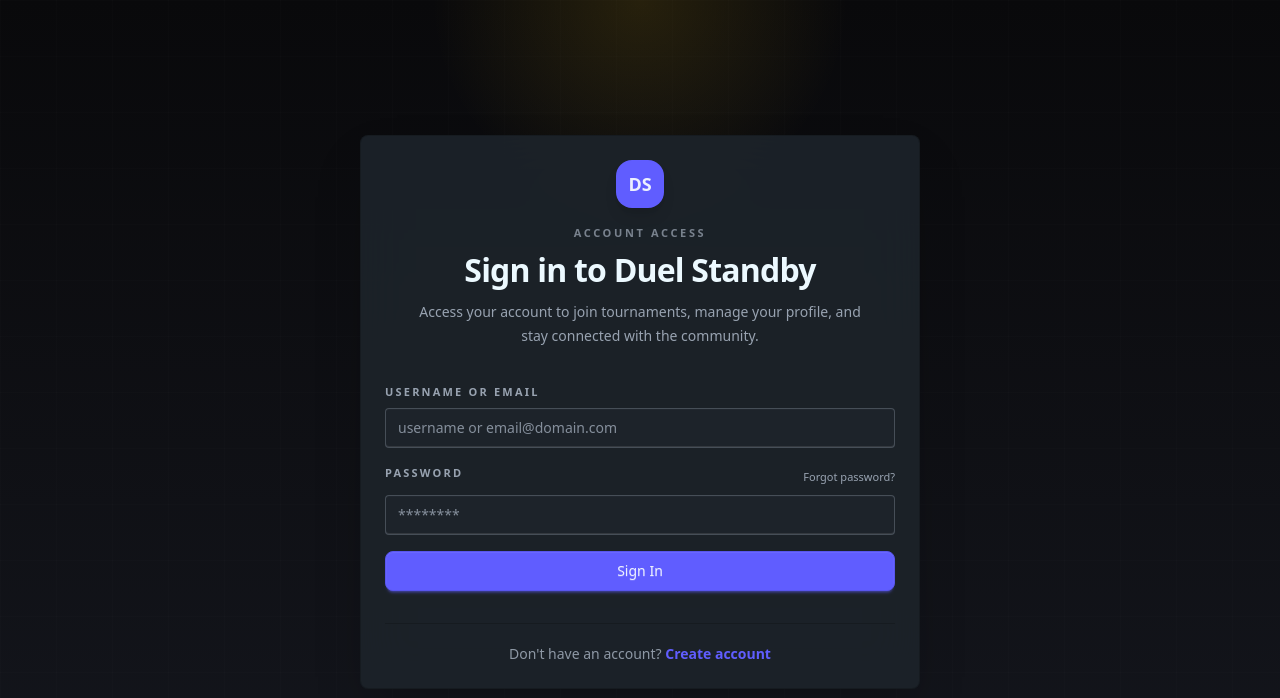
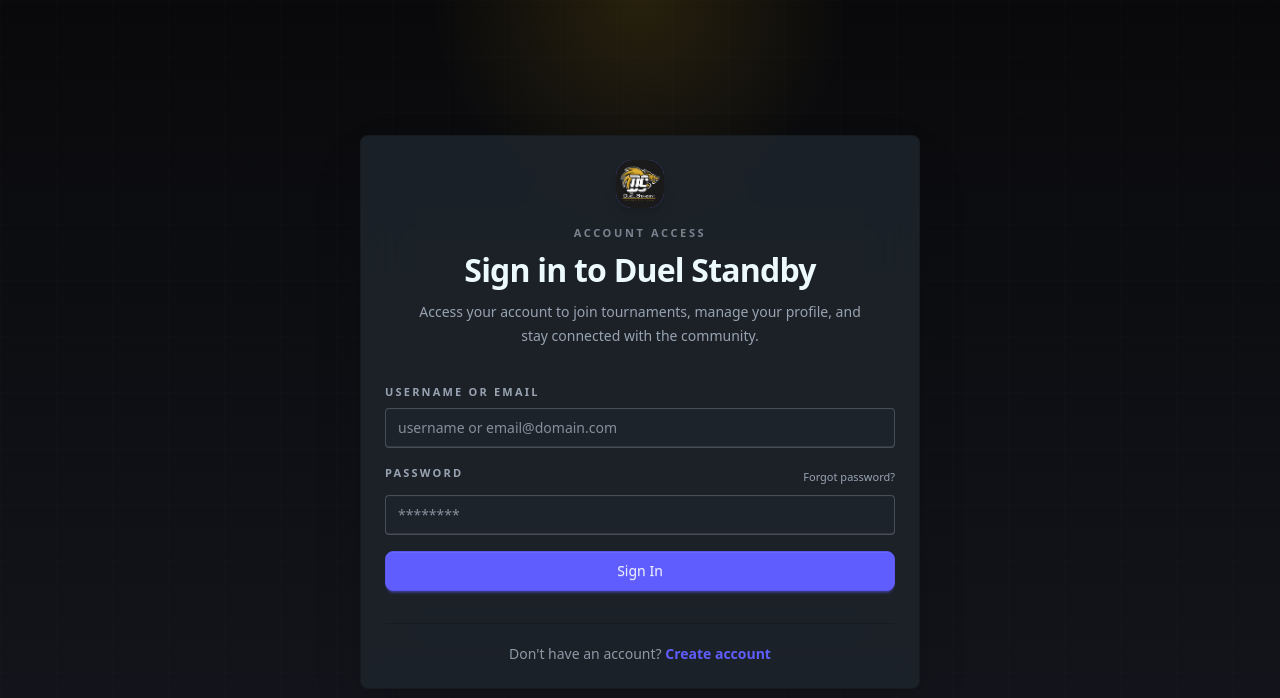
Before and after one commit to KIssShot-Shinobu/dsweb, a Next.js app: page /login in a window 1280 px wide. Shown: the top 698 px of the page. Built offline with nearby package versions, Linux system fonts and the light colour scheme; no server answers.

Commit message:
feat(ui): apply brand logo image across site

```diff
--- a/components/auth/auth-shell.tsx
+++ b/components/auth/auth-shell.tsx
@@ -1,3 +1,4 @@
+import Image from "next/image";
 import type { ReactNode } from "react";
 
 export function AuthShell({
@@ -18,8 +19,14 @@
             <section className="card border border-base-300/70 bg-base-100/92 shadow-2xl backdrop-blur-xl">
                 <div className="card-body p-4 sm:p-6">
                     <div className="mb-5 text-center sm:mb-6">
-                        <div className="badge badge-primary mx-auto h-11 w-11 rounded-2xl border-0 text-base font-black text-primary-content shadow-lg sm:h-12 sm:w-12 sm:text-lg">
-                            DS
+                        <div className="badge badge-primary mx-auto h-11 w-11 rounded-2xl border-0 p-0 shadow-lg sm:h-12 sm:w-12">
+                            <Image
+                                src="/logods.jpg"
+                                alt="Duel Standby"
+                                width={48}
+                                height={48}
+                                className="h-full w-full rounded-2xl object-cover"
+                            />
                         </div>
                         <div className="mt-4 text-[10px] font-semibold uppercase tracking-[0.24em] text-base-content/45 sm:text-[11px]">{eyebrow}</div>
                         <h1 className="mt-2 text-2xl font-black tracking-tight text-base-content sm:text-[2rem]">{title}</h1>
--- a/components/dashboard/sidebar.tsx
+++ b/components/dashboard/sidebar.tsx
@@ -1,5 +1,6 @@
 "use client";
 
+import Image from "next/image";
 import Link from "next/link";
 import { usePathname } from "next/navigation";
 import {
@@ -125,7 +126,15 @@
                     </button>
                     <div className="flex h-16 items-center justify-between border-b border-base-300 px-5">
                         <div className={`flex items-center gap-3 ${isCollapsed ? "lg:justify-center lg:w-full" : ""}`}>
-                            <div className="badge badge-primary h-10 w-10 rounded-2xl border-0 text-base font-black text-primary-content">DS</div>
+                            <div className="badge badge-primary h-10 w-10 rounded-2xl border-0 p-0">
+                                <Image
+                                    src="/logods.jpg"
+                                    alt="Duel Standby"
+                                    width={40}
+                                    height={40}
+                                    className="h-full w-full rounded-2xl object-cover"
+                                />
+                            </div>
                             <div className={isCollapsed ? "lg:hidden" : ""}>
                                 <div className="text-sm font-black tracking-wide">{t.dashboard.sidebar.brandTitle}</div>
                                 <div className="text-xs text-base-content/50">{t.dashboard.sidebar.brandSubtitle}</div>
--- a/components/sections/hero.tsx
+++ b/components/sections/hero.tsx
@@ -1,8 +1,9 @@
 "use client";
 
+import Image from "next/image";
 import Link from "next/link";
 import { motion } from "framer-motion";
-import { ArrowRight, Swords } from "lucide-react";
+import { ArrowRight } from "lucide-react";
 import { SOCIAL_LINKS } from "@/lib/social-links";
 import { useLocale } from "@/hooks/use-locale";
 
@@ -23,8 +24,15 @@
                         {t.home.heroBadge}
                     </motion.div>
 
-                    <motion.div variants={{ hidden: { opacity: 0, y: 18, scale: 0.92 }, show: { opacity: 1, y: 0, scale: 1 } }} transition={{ duration: 0.5 }} className="badge badge-primary mb-5 h-16 w-16 rounded-[24px] border-0 shadow-xl sm:mb-6 sm:h-20 sm:w-20 sm:rounded-[28px]">
-                        <Swords className="h-8 w-8 sm:h-10 sm:w-10" />
+                    <motion.div variants={{ hidden: { opacity: 0, y: 18, scale: 0.92 }, show: { opacity: 1, y: 0, scale: 1 } }} transition={{ duration: 0.5 }} className="badge badge-primary mb-5 h-16 w-16 rounded-[24px] border-0 p-0 shadow-xl sm:mb-6 sm:h-20 sm:w-20 sm:rounded-[28px]">
+                        <Image
+                            src="/logods.jpg"
+                            alt="Duel Standby"
+                            width={80}
+                            height={80}
+                            priority
+                            className="h-full w-full rounded-[24px] object-cover sm:rounded-[28px]"
+                        />
                     </motion.div>
 
                     <motion.h1 variants={{ hidden: { opacity: 0, y: 18 }, show: { opacity: 1, y: 0 } }} transition={{ duration: 0.55 }} className="mb-5 text-3xl font-extrabold tracking-tight sm:mb-6 sm:text-5xl md:text-7xl">
--- a/components/ui/footer.tsx
+++ b/components/ui/footer.tsx
@@ -1,7 +1,8 @@
 "use client";
 
+import Image from "next/image";
 import Link from "next/link";
-import { Instagram, Mail, Swords, Youtube } from "lucide-react";
+import { Instagram, Mail, Youtube } from "lucide-react";
 import { SOCIAL_LINKS } from "@/lib/social-links";
 import { useLocale } from "@/hooks/use-locale";
 
@@ -41,10 +42,16 @@
                 <div className="grid grid-cols-1 gap-10 md:grid-cols-2 lg:grid-cols-5 lg:gap-12">
                     <div className="lg:col-span-2">
                         <div className="mb-4 flex items-center gap-2">
-                            <div className="badge badge-primary h-11 w-11 rounded-2xl border-0">
-                                <Swords className="h-5 w-5" />
+                            <div className="badge badge-primary h-11 w-11 rounded-2xl border-0 p-0">
+                                <Image
+                                    src="/logods.jpg"
+                                    alt="Duel Standby"
+                                    width={44}
+                                    height={44}
+                                    className="h-full w-full rounded-2xl object-cover"
+                                />
                             </div>
-                            <span className="text-2xl font-black text-base-content">Duel Standby</span>
+                            <span className="sr-only">Duel Standby</span>
                         </div>
                         <p className="mb-6 max-w-sm leading-relaxed text-base-content/65">
                             {t.footer.tagline}
--- a/components/ui/navbar.tsx
+++ b/components/ui/navbar.tsx
@@ -4,7 +4,7 @@
 import Link from "next/link";
 import { useEffect, useRef, useState } from "react";
 import { AnimatePresence, motion } from "framer-motion";
-import { Menu, MoonStar, SunMedium, Swords, X } from "lucide-react";
+import { Menu, MoonStar, SunMedium, X } from "lucide-react";
 import { useTheme } from "@/context/ThemeContext";
 import { useHydrated } from "@/hooks/use-hydrated";
 import { normalizeAssetUrl } from "@/lib/asset-url";
@@ -139,13 +139,18 @@
         <nav className="navbar fixed left-0 right-0 top-0 z-50 border-b border-base-300 bg-base-100/80 px-4 backdrop-blur-xl sm:px-6 lg:px-8">
             <div className="mx-auto flex w-full max-w-[1400px] items-center justify-between">
                 <div className="flex items-center gap-3">
-                    <Link href="/" className="flex items-center gap-2">
-                        <div className="badge badge-primary h-11 w-11 rounded-2xl border-0 text-center shadow-lg">
-                            <Swords className="h-5 w-5" />
+                    <Link href="/" className="flex items-center gap-2" aria-label="Duel Standby">
+                        <div className="badge badge-primary h-11 w-11 rounded-2xl border-0 p-0 text-center shadow-lg">
+                            <Image
+                                src="/logods.jpg"
+                                alt="Duel Standby"
+                                width={44}
+                                height={44}
+                                priority
+                                className="h-full w-full rounded-2xl object-cover"
+                            />
                         </div>
-                        <span className="bg-gradient-to-r from-primary to-warning bg-clip-text text-lg font-black text-transparent sm:text-xl">
-                            Duel Standby
-                        </span>
+                        <span className="sr-only">Duel Standby</span>
                     </Link>
                 </div>
 
```
Also changed, not shown: public/logods.jpg (added).
